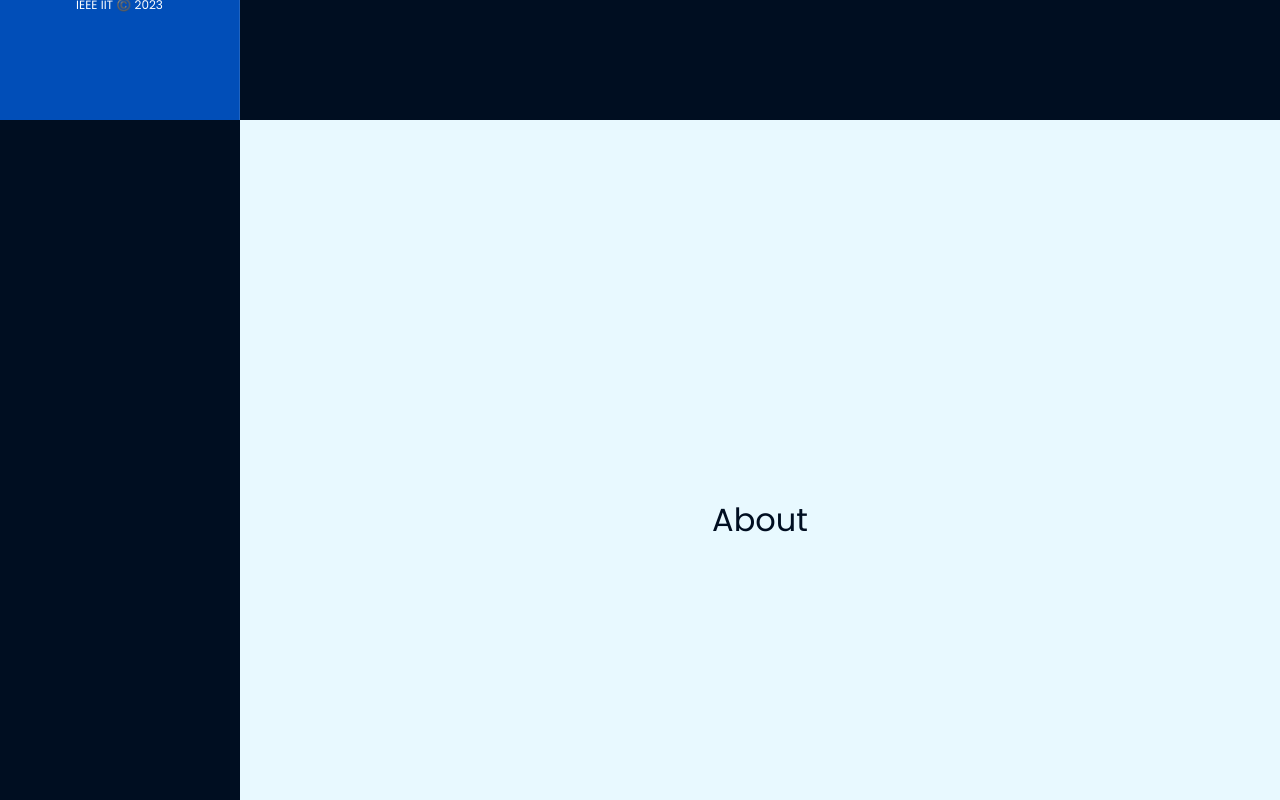
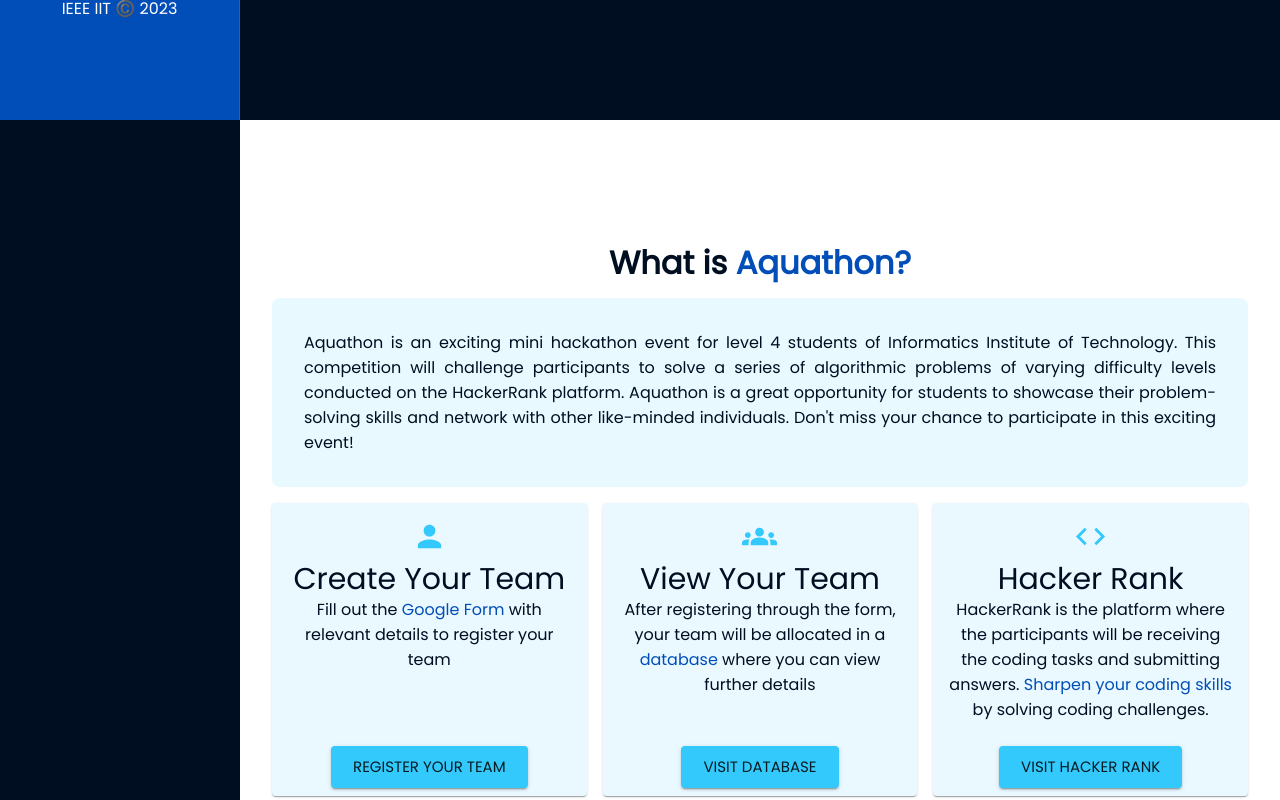
Before and after one commit to Xenowa/Aquathon, a React (Vite) app: page / in a window 1280 px wide. Shown: the part 680-1480 px from the top of the page. Built offline with nearby package versions, Linux system fonts and the light colour scheme.

Commit message:
Feat: Completed About Section

```diff
--- a/src/App.css
+++ b/src/App.css
@@ -23,6 +23,7 @@
 
 *::-webkit-scrollbar-thumb {
   background-color: var(--Secondary-light);
+  border: 1px solid var(--primary-light);
   border-radius: 20px;
 }
 
--- a/src/App.jsx
+++ b/src/App.jsx
@@ -1,4 +1,4 @@
-import { Box, Typography } from '@mui/material'
+import { Box } from '@mui/material'
 import Dashboard from "./components/Dashboard"
 import Home from "./components/Home"
 import About from "./components/About"
--- a/src/components/About.jsx
+++ b/src/components/About.jsx
@@ -1,4 +1,11 @@
-import { Typography, Box } from "@mui/material";
+import Box from '@mui/material/Box';
+import Card from '@mui/material/Card';
+import CardActions from '@mui/material/CardActions';
+import CardContent from '@mui/material/CardContent';
+import Button from '@mui/material/Button';
+import Typography from '@mui/material/Typography';
+import Grid from '@mui/material/Grid';
+import { Code, Groups, Person } from '@mui/icons-material';
 
 export default function About() {
     return (
@@ -9,8 +16,118 @@ export default function About() {
             justifyContent: "center",
             alignItems: "center",
             gap: "1rem"
-        }} id="about" bgcolor="secondaryLight.main" color="primary.main">
-            <Typography component="h1" variant="h1">About</Typography>
+        }} id="about" bgcolor="white" color="primary.main">
+            <Typography color="primary" component="h1" variant="h1" fontWeight="bold" marginTop="1rem">
+                What is <Typography color="primaryLight.main" component="span" variant="span">Aquathon?</Typography>
+            </Typography>
+
+            <Typography
+                component="p"
+                variant="p"
+                sx={{
+                    bgcolor: "secondaryLight.main",
+                    padding: "2rem",
+                    margin: "0 2rem",
+                    maxWidth: "81rem",
+                    borderRadius: "0.5rem",
+                    textAlign: "justify"
+                }}
+            >
+                Aquathon is an exciting mini hackathon event for level 4
+                students of Informatics Institute of Technology. This
+                competition will challenge participants to solve a series
+                of algorithmic problems of varying difficulty levels
+                conducted on the HackerRank platform. Aquathon is a great
+                opportunity for students to showcase their problem-solving
+                skills and network with other like-minded individuals.
+                Don't miss your chance to participate in this exciting event!
+            </Typography>
+
+            <Grid container spacing={2} sx={{ maxWidth: "90rem", padding: "0 2rem" }} marginBottom="1rem">
+                <Grid item xs={12} md={4}>
+                    <Card sx={{
+                        bgcolor: "secondaryLight.main",
+                        color: "primary.main",
+                        display: "flex",
+                        flexDirection: "column",
+                        justifyContent: "space-between",
+                        alignItems: "center",
+                        textAlign: "center",
+                        height: "100%"
+                    }}>
+                        <CardContent>
+                            <Person color="secondary" fontSize="large" />
+                            <Typography component="h2" variant="h2">
+                                Create Your Team
+                            </Typography>
+                            <Typography component="p" variant="p">
+                                Fill out the <Typography component="span" variant="span" color="primaryLight.main">Google Form</Typography> with relevant details to register your team
+                            </Typography>
+                        </CardContent>
+                        <CardActions>
+                            <Button size="large" variant="contained" color="secondary" component="a" href="#register">
+                                Register your team
+                            </Button>
+                        </CardActions>
+                    </Card>
+                </Grid>
+
+                <Grid item xs={12} md={4}>
+                    <Card sx={{
+                        bgcolor: "secondaryLight.main",
+                        color: "primary.main",
+                        display: "flex",
+                        flexDirection: "column",
+                        justifyContent: "space-between",
+                        alignItems: "center",
+                        textAlign: "center",
+                        height: "100%"
+                    }}>
+                        <CardContent>
+                            <Groups color="secondary" fontSize="large" />
+                            <Typography component="h2" variant="h2">
+                                View Your Team
+                            </Typography>
+                            <Typography component="p" variant="p">
+                                After registering through the form, your team will be allocated in a <Typography component="span" variant="span" color="primaryLight.main">database</Typography> where you can view further details
+                            </Typography>
+                        </CardContent>
+                        <CardActions>
+                            <Button size="large" variant="contained" color="secondary" component="a" href="#0" target='_blank'>
+                                Visit Database
+                            </Button>
+                        </CardActions>
+                    </Card>
+                </Grid>
+
+                <Grid item xs={12} md={4}>
+                    <Card sx={{
+                        bgcolor: "secondaryLight.main",
+                        color: "primary.main",
+                        display: "flex",
+                        flexDirection: "column",
+                        justifyContent: "space-between",
+                        alignItems: "center",
+                        textAlign: "center",
+                        height: "100%"
+                    }}>
+                        <CardContent>
+                            <Code color="secondary" fontSize="large" />
+                            <Typography component="h2" variant="h2">
+                                Hacker Rank
+                            </Typography>
+                            <Typography component="p" variant="p">
+                                HackerRank is the platform where the participants will be receiving the coding tasks and submitting answers. <Typography component="span" variant="span" color="primaryLight.main">Sharpen your coding skills</Typography> by solving coding challenges.
+                            </Typography>
+                        </CardContent>
+                        <CardActions>
+                            <Button size="large" variant="contained" color="secondary" component="a" href="https://www.hackerrank.com/dashboard" target='_blank'>
+                                Visit Hacker Rank
+                            </Button>
+                        </CardActions>
+                    </Card>
+                </Grid>
+            </Grid>
         </Box>
     )
 }
--- a/src/components/Awards.jsx
+++ b/src/components/Awards.jsx
@@ -10,7 +10,9 @@ export default function Awards() {
             alignItems: "center",
             gap: "1rem"
         }} id="awards">
-            <Typography component="h1" variant="h1">Awards</Typography>
+            <Typography color="primaryLight.main" component="h1" variant="h1" fontWeight="bold" marginTop="1rem">
+                Awards
+            </Typography>
         </Box>
     )
 }
--- a/src/components/Contact.jsx
+++ b/src/components/Contact.jsx
@@ -10,7 +10,9 @@ export default function Contact() {
             alignItems: "center",
             gap: "1rem"
         }} id="contact" bgcolor="secondaryLight.main" color="primary.main">
-            <Typography component="h1" variant="h1">Contact</Typography>
+            <Typography color="primary" component="h1" variant="h1" fontWeight="bold" marginTop="1rem">
+                Contact <Typography color="primaryLight.main" component="span" variant="span">Us</Typography>
+            </Typography>
         </Box>
     )
 }
--- a/src/components/Guidelines.jsx
+++ b/src/components/Guidelines.jsx
@@ -10,7 +10,9 @@ export default function Guidelines() {
             alignItems: "center",
             gap: "1rem"
         }} id="guidelines">
-            <Typography component="h1" variant="h1">Guidelines</Typography>
+            <Typography color="primaryLight.main" component="h1" variant="h1" fontWeight="bold" marginTop="1rem">
+                Guidelines
+            </Typography>
         </Box>
     )
 }
--- a/src/components/Home.jsx
+++ b/src/components/Home.jsx
@@ -19,6 +19,7 @@ export default function Home() {
                 component="h1"
                 variant="h1"
                 textAlign="center"
+                fontWeight="bold"
             >
                 Coding is the new norm
             </Typography>
--- a/src/components/Partners.jsx
+++ b/src/components/Partners.jsx
@@ -10,7 +10,9 @@ export default function Partners() {
             alignItems: "center",
             gap: "1rem"
         }} id="partners" bgcolor="secondaryLight.main" color="primary.main">
-            <Typography component="h1" variant="h1">Partners</Typography>
+            <Typography color="primary" component="h1" variant="h1" fontWeight="bold" marginTop="1rem">
+                Official <Typography color="primaryLight.main" component="span" variant="span">Sponsors</Typography>
+            </Typography>
         </Box>
     )
 }
--- a/src/components/Register.jsx
+++ b/src/components/Register.jsx
@@ -10,7 +10,9 @@ export default function Register() {
             alignItems: "center",
             gap: "1rem"
         }} id="register">
-            <Typography component="h1" variant="h1">Register</Typography>
+            <Typography color="primaryLight.main" component="h1" variant="h1" fontWeight="bold" marginTop="1rem">
+                Register
+            </Typography>
         </Box>
     )
 }
--- a/src/components/Schedule.jsx
+++ b/src/components/Schedule.jsx
@@ -10,7 +10,9 @@ export default function Schedule() {
             alignItems: "center",
             gap: "1rem"
         }} id="schedule" bgcolor="secondaryLight.main" color="primary.main">
-            <Typography component="h1" variant="h1">Schedule</Typography>
+            <Typography color="primaryLight.main" component="h1" variant="h1" fontWeight="bold" marginTop="1rem">
+                Schedule
+            </Typography>
         </Box>
     )
 }
--- a/src/main.jsx
+++ b/src/main.jsx
@@ -37,16 +37,16 @@ const darkTheme = createTheme({
       fontSize: "24px"
     },
     h4: {
+      fontSize: "20px"
+    },
+    h5: {
       fontSize: "18px"
     },
-    h5: {
-      fontSize: "15px"
-    },
     h6: {
-      fontSize: "12px"
+      fontSize: "16px"
     },
     p: {
-      fontSize: "12px"
+      fontSize: "16px"
     },
   },
 
```
Also changed, not shown: src/components/Dashboard.jsx (+7 -2 lines).
